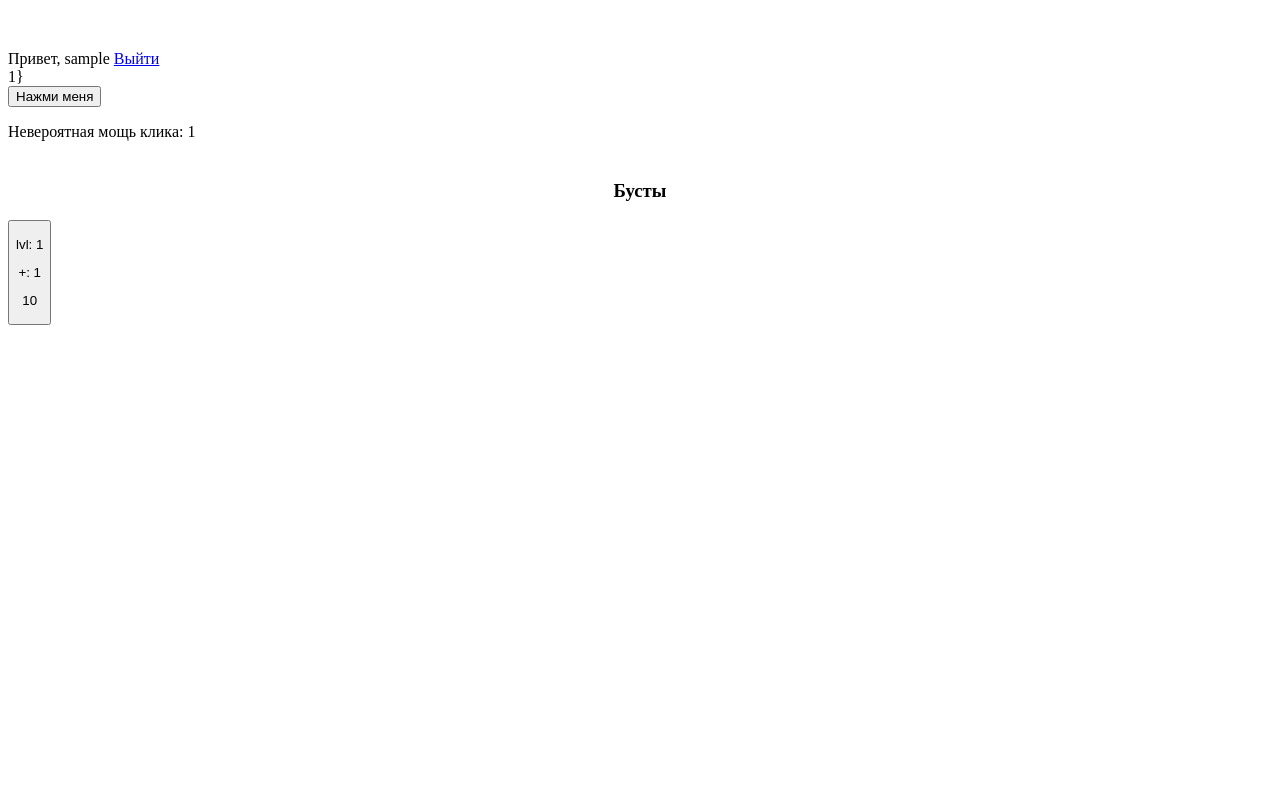
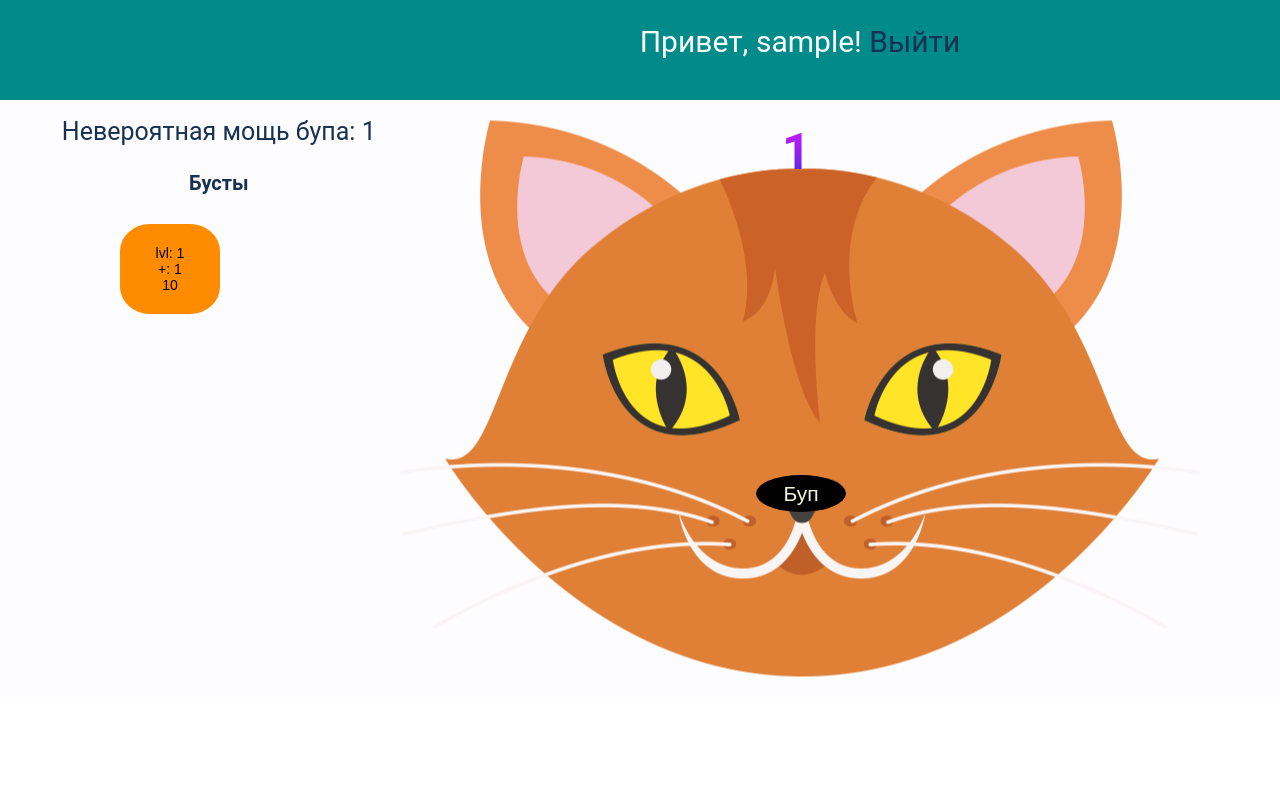
Before and after one commit to Newisyou/django2023, a Django app: page / in a window 1280 px wide; the page is wider, and only the part inside the window is pictured. Run offline with Django 4.2, Linux system fonts and the light colour scheme; a user stored in the database is signed in; tables that the repository leaves empty hold one stand-in row (values such as "Sample post").

Commit message:
апгрейд бустов + стили

```diff
--- a/spring_cite/frontend/static/css/style.css
+++ b/spring_cite/frontend/static/css/style.css
@@ -1,3 +1,9 @@
+html, body{
+    height: 557px;
+    width: 1600px;
+    margin: 0;
+}
+
 header{
     background-color: darkcyan;
     color: white;
@@ -11,13 +17,124 @@ h3{
 }
 
 main{
-    margin-top: 50px;
-    margin-bottom: 50px;
-}
-app{
+margin: 0;
 
 }
+.app{
+    font-family: 'Roboto', sans-serif;
+  font-style: normal;
+  font-weight: 400;
+  font-size: 20px;
+  line-height: 24px;
+  color: #163152;
+  background-color: #FDFDFF;
+}
+nav {
+    z-index: 2;
+    position: relative;
+    background-color: #163152;
+    margin-top: 0;
+    padding: 20px 20px 20px 40px;
+    height: 100px;
+    box-sizing: border-box;
+}
+.head{
+        font-size: 30px;
+    text-align:center;
+    padding: 30px;
+}
+a:link {
+    color: #163152;
+  text-decoration: none;
+}
+a:visited {
+    color:#163152;
+  text-decoration: none;
+}
+a:hover {
+    color: #163152;
+  text-decoration: underline;
+}
+a:active {
+    color: #163152;
+  text-decoration: underline;
+}
 
+.cmain{
+    padding: 20px;
+    background-image: url('/frontend/static/images/koshka.png');
+  background-repeat: no-repeat;
+  background-position: center center;
+    background-size: 800px 800px;
+    height: 557px;
+
+}
+p { margin:0 }
+.in{
+    width: 975px;
+    display: flex;
+
+}
+.in div{
+    flex: 50%;
+}
+
+.boo{
+    width: 150px;
+}
+.boo h4{
+    text-align: center;
+}
+.power{
+    padding: 0;
+    font-size: 25px;
+    text-align: center;
+}
+.bup{
+    top: 475px;
+    left: 756px;
+    width: 90px;
+    height: 37px;
+    background-color: black;
+    color: beige;
+    border:none;
+    font-size: 21px;
+    border-radius: 50%;
+    position: absolute;
+}
+.coins{
+    height: 70px;
+    padding-top: 20px;
+    padding-left: 180px;
+     font-weight: 700;
+  font-size: 50px;
+    text-align: center;
+    background-color: #2AA5A0;
+    background-image: linear-gradient(to bottom, #e218ff, #0033cc);
+    -webkit-background-clip: text;
+    -webkit-text-fill-color: transparent;
+}
+#boosts{
+    text-align: center;
+      overflow-y: scroll;
+      width: 300px;
+    height: 200px;
+}
+.boosts-holder{
+    min-height: 150px;
+}
+
+
+.boosts button{
+    margin: 3px;
+    text-align: center;
+    width: 100px;
+    height: 90px;
+    border:none;
+    background-color: darkorange;
+    font-size: 14px;
+    border-radius: 30%;
+}
 .logout{
     position: relative;
     text-align:center;
--- a/spring_cite/frontend/templates/index.html
+++ b/spring_cite/frontend/templates/index.html
@@ -2,26 +2,31 @@
 
 <html lang="en">
   <head>
-    <link rel="stylesheet" href="{% static 'css/style.css' %}">
+    <link rel="stylesheet" href="{% static 'css/style.css' %}?20181209">
     <script type="text/javascript" src="{% static 'js/index.js' %}"></script>
     <title>Клик-кликер</title>
   </head>
   <body>
      <main class="app">
-         <nav class="nav">
-             Привет, {{user.username}}
+         <header class="nav">
+             <div class="head">
+             Привет, {{user.username}}!
              <a href="{% url 'logout' %}">Выйти</a>
-         </nav>
+                 </div>
+         </header>
 
-         <div class="container">
-         <div id="coins">{{core.coins}}}</div>
-        <button onclick="call_click()">Нажми меня</button>
-             <p>
-                 Невероятная мощь клика: <span id="click_power">{{ core.click_power }}</span>
+        <div class ="cmain">
+                    <button class="bup" onclick="call_click()">
+            Буп
+        </button>
+            <div class="in">
+            <div class="boo">
+                    <p class="power">
+                     Невероятная мощь бупа: <span id="click_power">{{ core.click_power }}</span>
             </p>
-        </div>
+            <h4>Бусты</h4>
              <aside class="boosts" id="boosts">
-             <h3>Бусты</h3>
+
                  <div class ="boosts-holder" id="boosts-holder">
                      {% for boost in boosts %}
                         <button class="boosts" id="boost_{{boost.id}}" onclick="buy_boost({{boost.id}})">
@@ -32,7 +37,16 @@
                      {% endfor %}
                  </div>
              </aside>
+            </div>
 
+            <div class="coins" id="coins">{{core.coins}}
+            </div>
+        </div>
+
+
+
+
+    </div>
     </main>
   </body>
 </html>
```
Also changed, not shown: spring_cite/frontend/static/images/cat.jpeg (added), spring_cite/frontend/static/images/koshka.png (added). Lines whose indentation alone changed are shown as unchanged.
